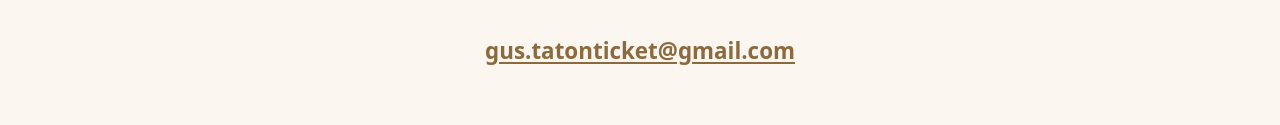
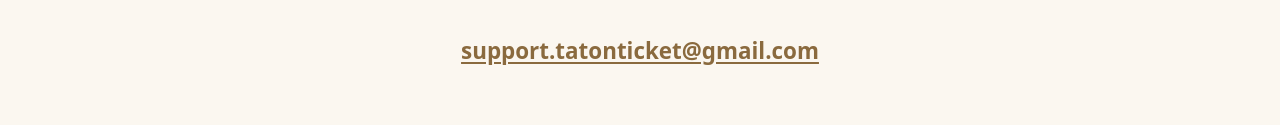
Before and after one commit to Gus9149/TaTonTicket, a plain HTML site: page index.html in a window 1280 px wide. Shown: the part 4463-4588 px from the top of the page. Drawn offline with Linux system fonts and the light colour scheme.

Commit message:
Contact : support.tatonticket@gmail.com
Co-Authored-By: Claude Opus 5.5 <noreply@anthropic.com>

```diff
--- a/index.html
+++ b/index.html
@@ -244,7 +244,7 @@
       <div class="conteneur">
         <h2>Une question, une idée ?</h2>
         <p class="intro">Vous êtes artisan et vous voulez être prévenu du lancement, ou nous dire ce qui vous manque au comptoir ? Écrivez-nous.</p>
-        <p class="courriel"><a href="mailto:gus.tatonticket@gmail.com">gus.tatonticket@gmail.com</a></p>
+        <p class="courriel"><a href="mailto:support.tatonticket@gmail.com">support.tatonticket@gmail.com</a></p>
       </div>
     </section>
   </main>
@@ -255,7 +255,7 @@
       <nav aria-label="Liens légaux">
         <a href="mentions-legales.html">Mentions légales</a>
         <a href="confidentialite.html">Politique de confidentialité</a>
-        <a href="mailto:gus.tatonticket@gmail.com">Contact</a>
+        <a href="mailto:support.tatonticket@gmail.com">Contact</a>
       </nav>
     </div>
   </footer>
```
Also changed, not shown: confidentialite.html (+2 -2 lines), mentions-legales.html (+1 -1 lines).
